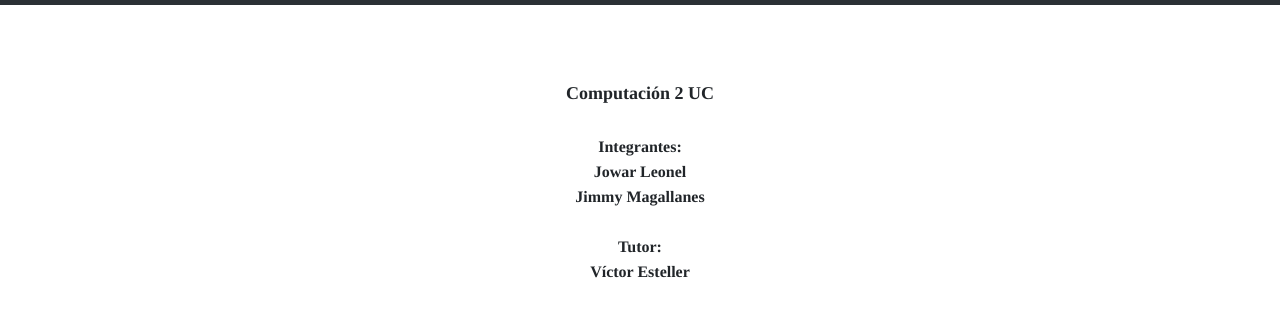
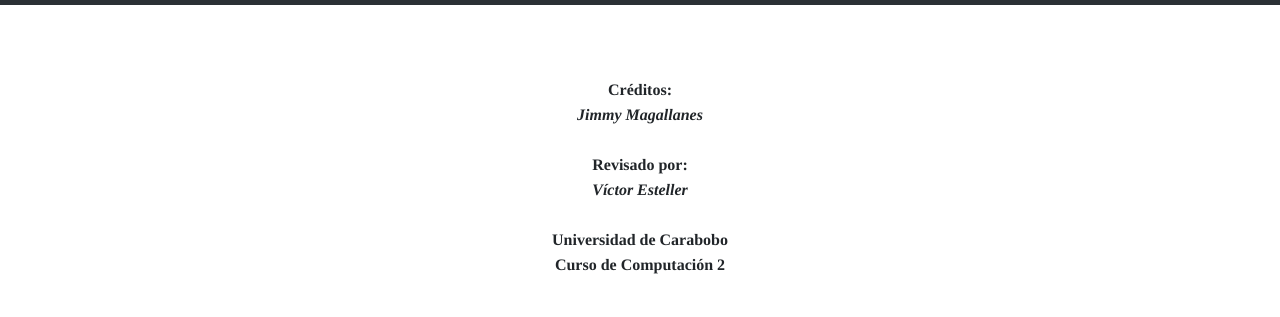
Before and after one commit to Jowareleonel/INVENTARIO_FRONTEND, a plain HTML site: page home.html in a window 1280 px wide. Shown: the part 51-368 px from the top of the page. Drawn offline with nearby package versions, Linux system fonts and the light colour scheme.

Commit message:
Update home.html
Modificado pie de pagina

```diff
--- a/home.html
+++ b/home.html
@@ -25,6 +25,6 @@
 
   <script src="https://cdn.jsdelivr.net/npm/@popperjs/core@2.11.8/dist/umd/popper.min.js" integrity="sha384-I7E8VVD/ismYTF4hNIPjVp/Zjvgyol6VFvRkX/vR+Vc4jQkC+hVqc2pM8ODewa9r" crossorigin="anonymous"></script>
   <script src="https://cdn.jsdelivr.net/npm/bootstrap@5.3.2/dist/js/bootstrap.bundle.min.js" integrity="sha384-C6RzsynM9kWDrMNeT87bh95OGNyZPhcTNXj1NW7RuBCsyN/o0jlpcV8Qyq46cDfL" crossorigin="anonymous"></script>
-<div style="text-align: center;"><b><span style="font-family: times; font-size: large;"><br /></span></b></div><div style="text-align: center;"><b><span style="font-family: times; font-size: large;">Computación 2 UC</span></b></div><div style="text-align: center;"><b><span style="font-family: times; font-size: large;"><br /></span></b></div><div style="text-align: center;"><b><span style="font-family: times;">&nbsp;Integrantes:&nbsp;</span></b></div><div style="text-align: center;"><b><span style="font-family: times;">Jowar Leonel</span></b></div><div style="text-align: center;"><b><span style="font-family: times;">Jimmy Magallanes</span></b></div><div style="text-align: center;"><span style="font-family: times;"><br /></span></div><div style="text-align: center;"><b><span style="font-family: times;">Tutor:</span></b></div><div style="text-align: center;"><b><span style="font-family: times;">Víctor Esteller</span></b></div><div><br /></div>
+<div style="text-align: center;"><br /></div><div style="text-align: center;"><span style="text-align: left;"><span style="font-family: times;"><b>Créditos</b></span></span><span style="font-family: times;"><b>:</b></span></div><div style="text-align: center;"><b><span style="font-family: times;"><i>Jimmy Magallanes</i></span></b></div><div style="text-align: center;"><span style="font-family: times;"><br /></span></div><div style="text-align: center;"><b><span style="font-family: times;">Revisado por:</span></b></div><div style="text-align: center;"><b><span style="font-family: times;"><i>Víctor Esteller</i></span></b></div><div style="text-align: center;"><b><span style="font-family: times;"><br /></span></b></div><div style="text-align: center;"><b><span style="font-family: times;">Universidad de Carabobo</span></b></div><div style="text-align: center;"><b><span style="font-family: times;">Curso de Computación 2</span></b></div><div><br /></div>
 </body>
 </html>
```
